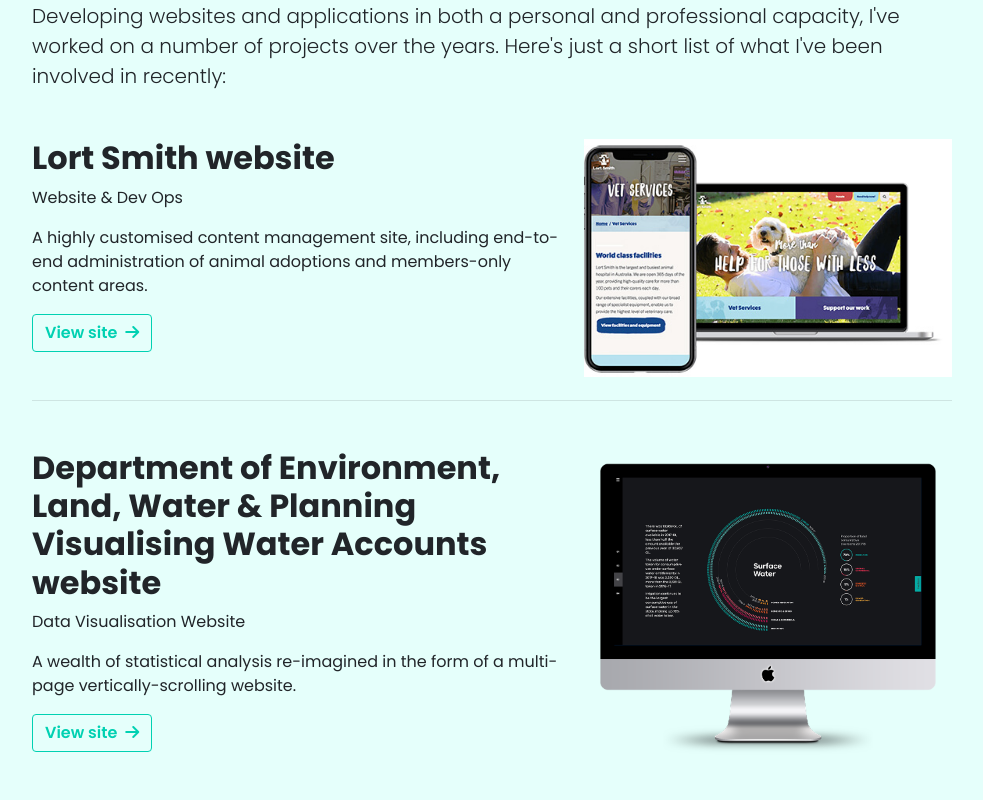
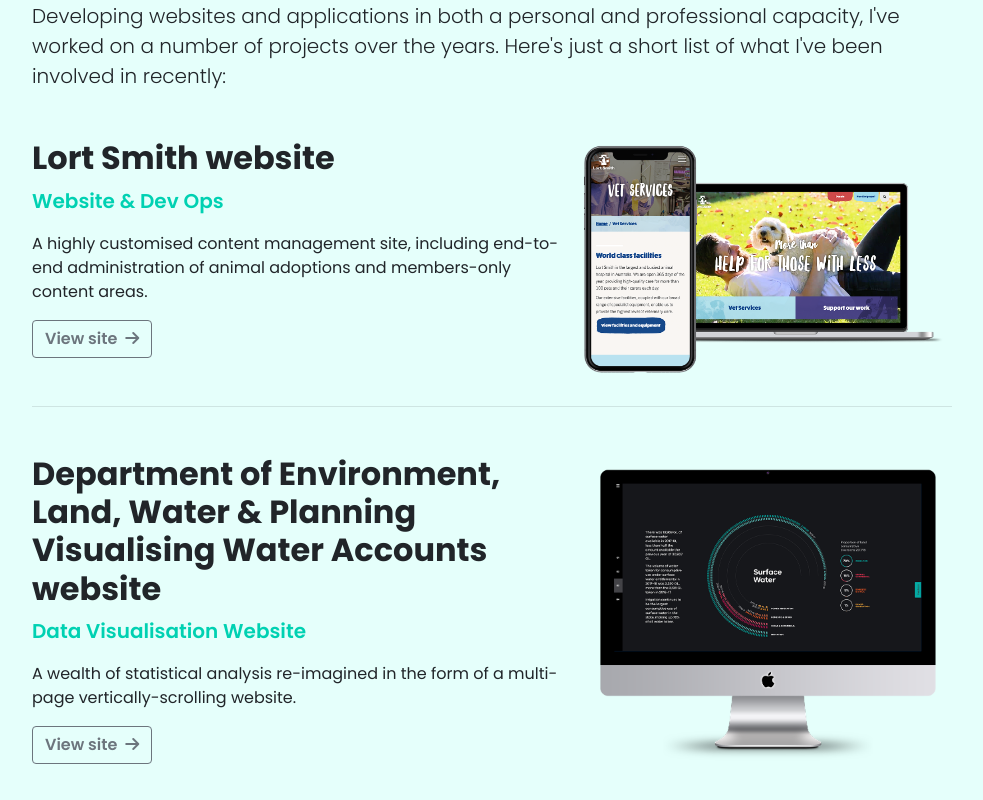
Before and after one commit to Daniel-Walsh/resume, a React (Create React App) app: page / in a window 1280 px wide. Shown: the part 920-1720 px from the top of the page, without its empty margins (148-1131 px from the left). Built offline with nearby package versions, Linux system fonts and the light colour scheme; some icons are missing.

Commit message:
Images and stuff.

```diff
--- a/src/projects/1-lort-smith.md
+++ b/src/projects/1-lort-smith.md
@@ -1,12 +1,12 @@
-![alt text](/img/projects/lortsmith.jpg "Logo Title Text 1")
+![alt text](/img/projects/lortsmith.png "Lort Smith Animal Hospital website")
 
 ## Lort Smith website
 
-Website & Dev Ops
+> Website & Dev Ops
 
 
 A highly customised content management site, including end-to-end administration of animal adoptions and members-only content areas.
 
-[View site](#)
+[View site](https://www.lortsmith.com)
 
 ----------
--- a/src/projects/2-delwp.md
+++ b/src/projects/2-delwp.md
@@ -1,12 +1,11 @@
-![alt text](/img/projects/delwp-vwa.png "Logo Title Text 1")
+![alt text](/img/projects/delwp-vwa.png "Department of Environment, Land, Water & Planning Visualising Water Accounts website")
 
 ## Department of Environment, Land, Water & Planning Visualising Water Accounts website
 
-Data Visualisation Website
-
+> Data Visualisation Website
 
 A wealth of statistical analysis re-imagined in the form of a multi-page vertically-scrolling website.
 
-[View site](#)
+[View site](https://howmuch.water.vic.gov.au/)
 
 ----------
--- a/src/projects/3-wvphn.md
+++ b/src/projects/3-wvphn.md
@@ -1,12 +1,11 @@
-![alt text](/img/projects/westvicphn.png "Logo Title Text 1")
+![alt text](/img/projects/westvicphn.png "Western Victoria PHN website")
 
 ## Western Victoria PHN website
 
-WordPress Solution
-
+> WordPress Solution
 
 Event registrations, job vacancy advertising and management and content authoring workflows, all wrapped up in a custom-built WordPress solution.
 
-[View site](#)
+[View site](https://westvicphn.com.au)
 
 ----------
--- a/src/sections/contact.js
+++ b/src/sections/contact.js
@@ -1,15 +1,16 @@
 import React from 'react';
 import Section from '../components/section';
 import SectionHeading from '../components/section-heading';
+import Reveal from 'react-reveal/Reveal';
 
 const Contact = () => {
     return(
         <Section id="Contact" className="bg-primary">
+            <Reveal effect="fadeInUp">
                 <div className="row">
                     <div className="col-md-10 offset-md-1  col-lg-8 offset-lg-2">
                         <SectionHeading className="text-light">Get in touch</SectionHeading>
                         <p className="lead mb-5">Got an idea that needs developing? Have an older website that needs updating? Drop me a line and let's come up with a solution that best fits your needs.</p>
-
                         <form name="Contact" method="POST">
                             <input type="hidden" name="form-name" value="Contact" />
                             <div className="form-group">
@@ -32,6 +33,7 @@
                         </form>
                     </div>
                 </div>
+            </Reveal>
         </Section>
     );
 };
--- a/src/sections/projects.js
+++ b/src/sections/projects.js
@@ -10,22 +10,19 @@
   .sort();
 
 const MarkdownLink = (props) => {
-    // const [fullSize, setFullSize] = useState();
-    // const handleClick = () => {
-    //   setFullSize(!fullSize);
-    // };
     return (
-      <a href={props.href}
-        className="btn btn-outline-primary"
-        alt={props.alt}
-        src={props.src}
-        // onClick={handleClick}
-    >{props.children}<span className="fas fa-arrow-right ml-2"></span></a>
+        <a href={props.href} className="btn btn-outline-secondary" rel="noopener noreferrer" target="_blank">
+            {props.children}<span className="fas fa-arrow-right ml-2"></span>
+        </a>
     );
 };
 
 const Projects = () => {
     const [projects, setProjects] = useState([]);
+
+    const markdownRenderers = {
+        link: MarkdownLink
+    };
 
     useEffect(() => {
         async function fetchProjects() {
@@ -36,10 +33,6 @@
         }
         fetchProjects();
     }, []);
-
-    const markdownRenderers = {
-        link: MarkdownLink
-    };
 
     return(
         <Section id="Projects" className="bg-light">
--- a/src/sections/projects.module.scss
+++ b/src/sections/projects.module.scss
@@ -15,4 +15,9 @@
         clear: both;
         margin: 3rem 0;
     }
+    blockquote {
+        font-weight: 600;
+        font-size: 1.25rem;
+        color: #00d1b2
+    }
 }
```
Also changed, not shown: public/img/projects/lortsmith.png (added). Lines whose indentation alone changed are shown as unchanged.
